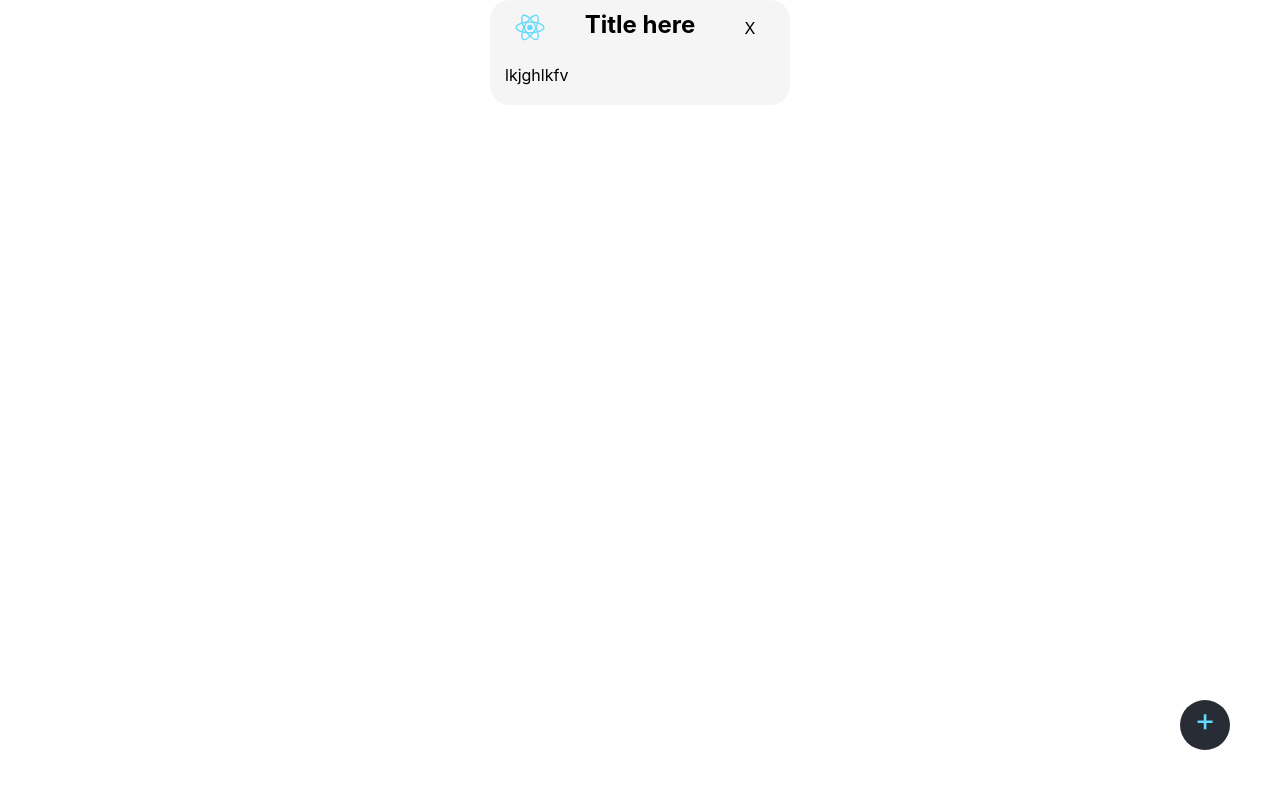
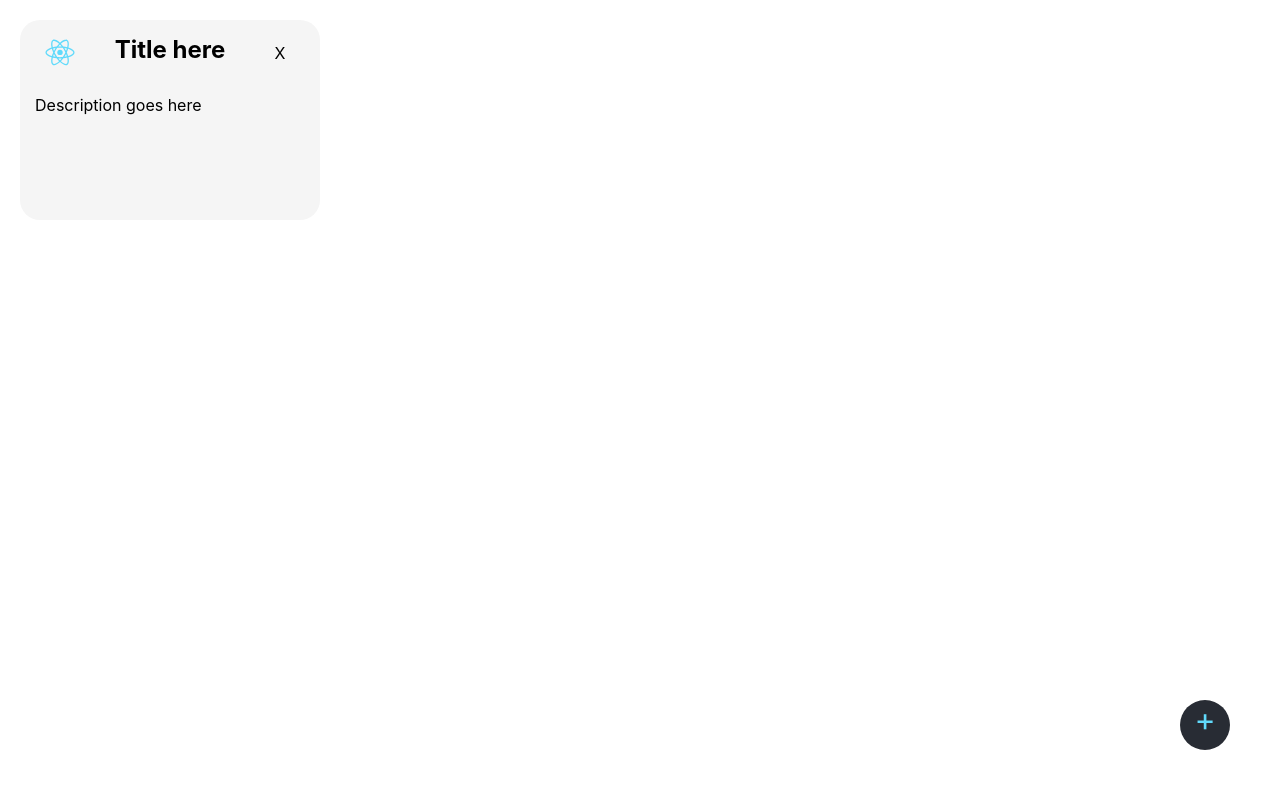
Before and after one commit to nickola23/react-notes, a React (Create React App) app: page / in a window 1280 px wide. Shown: the top 788 px of the page. Built offline with nearby package versions, Linux system fonts and the light colour scheme.

Commit message:
funcions added

```diff
--- /dev/null
+++ b/src/DisplayNotes.jsx
@@ -0,0 +1,27 @@
+import logo from './logo.svg';
+import Note from './Note';
+import './notes.css';
+var notes =[
+  {id: 0, title: "Title here", text: "Description goes here"}
+]
+
+function Notes() {
+
+  }
+
+export function DisplayNotes(){
+    return (
+        <>
+            {notes.map((note) => <Note key={note.id} title={note.title} text={note.text}/>)}
+        </>
+      );
+}
+
+export function addNote(){
+  var i = 0;
+  notes.forEach(element => {
+    i++;
+  });
+  notes.push(...notes, { id: i, title: "Type here", text: "and here"});
+  DisplayNotes()
+}
--- /dev/null
+++ b/src/Note.jsx
@@ -0,0 +1,28 @@
+import logo from './logo.svg';
+import { addNote } from './DisplayNotes';
+import './notes.css';
+
+function Note(props) {
+    return (
+      <>
+      <div className="notesMain">
+          <div className="note">
+              <div className="noteHeader">
+                  <img className='noteLogo' src={logo} alt="React logo" />
+                  <h2 className="noteTitle">{ props.title }</h2>
+                  <div className="noteClose">X</div>
+              </div>
+              <div className="noteBody">
+                  <p className='noteText' contentEditable="true" >{ props.text }</p>
+              </div>
+          </div>
+      </div>
+      <div className='addNote' onClick={ addNote() }>
+          +
+      </div>
+      </>
+
+    );
+  }
+
+  export default Note;
--- a/src/Notes.jsx
+++ /dev/null
@@ -1,27 +0,0 @@
-import logo from './logo.svg';
-import './notes.css';
-
-function Notes() {
-  return (
-    <>
-    <div className="notesMain">
-        <div className="note">
-            <div className="noteHeader">
-                <img className='noteLogo' src={logo} alt="React logo" />
-                <h2 className="noteTitle">Title here</h2>
-                <div className="noteClose">X</div>
-            </div>
-            <div className="noteBody">
-                <p className='noteText' contenteditable="true">lkjghlkfv</p>
-            </div>
-        </div>
-    </div>
-    <div className='addNote'>
-        +
-    </div>
-    </>
-
-  );
-}
-
-export default Notes;
--- a/src/index.js
+++ b/src/index.js
@@ -2,13 +2,13 @@ import React from 'react';
 import ReactDOM from 'react-dom/client';
 import './index.css';
 import App from './App';
-import Notes from './Notes';
+import { DisplayNotes } from './DisplayNotes';
 import reportWebVitals from './reportWebVitals';
 
 const root = ReactDOM.createRoot(document.getElementById('root'));
 root.render(
   <React.StrictMode>
-    <Notes />
+    <DisplayNotes />
   </React.StrictMode>
 );
 
--- a/src/notes.css
+++ b/src/notes.css
@@ -4,19 +4,21 @@
     display: flex;
     flex-direction: row;
     flex-wrap: wrap;
-    justify-content: space-around;
+    justify-content: flex-start;
     align-items: flex-start;
 }
 .note{
     width: 300px;
+    min-height: 200px;
     display: flex;
     flex-direction: column;
     background-color: #F5F5F5;
     border-radius: 20px;
+    margin: 20px;
 }
 .noteHeader{
     width: 90%;
-    margin: auto;
+    margin: 5px auto;
     display: flex;
     flex-direction: row;
     justify-content: space-between;
```
